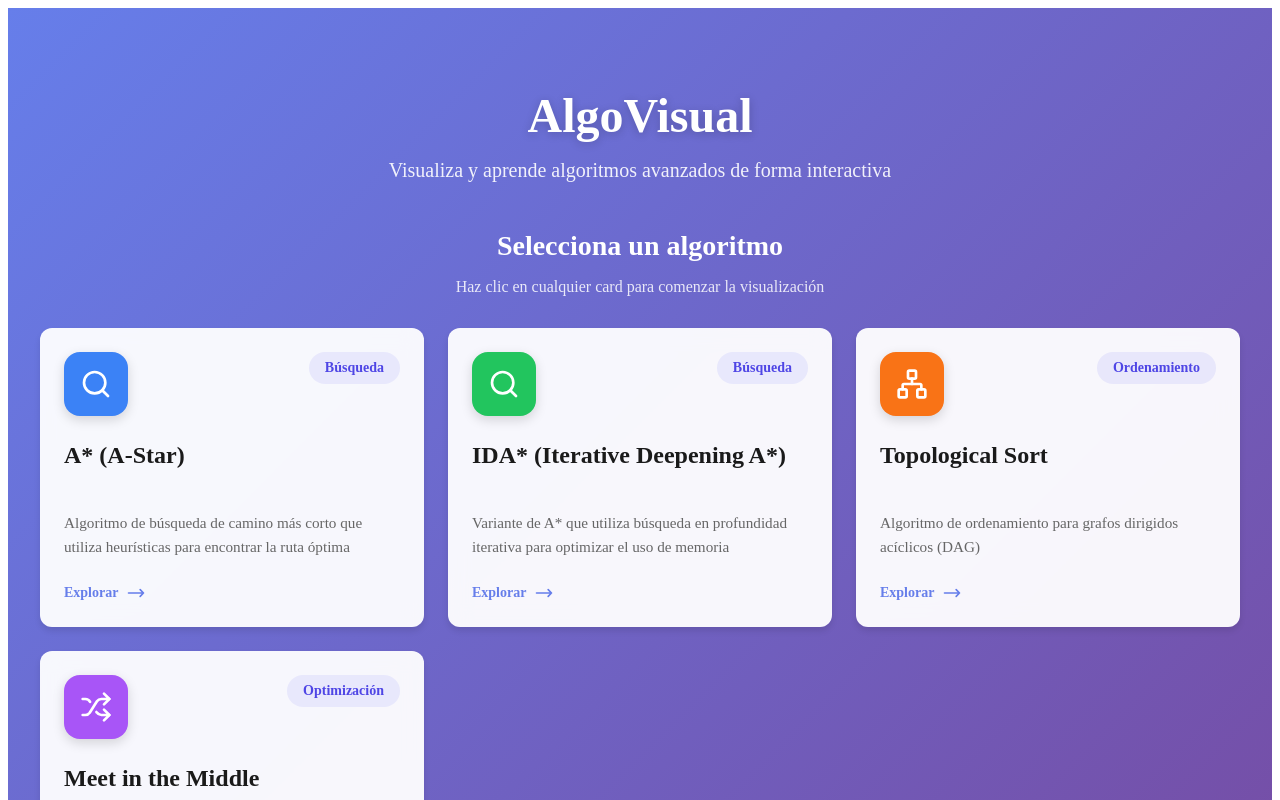
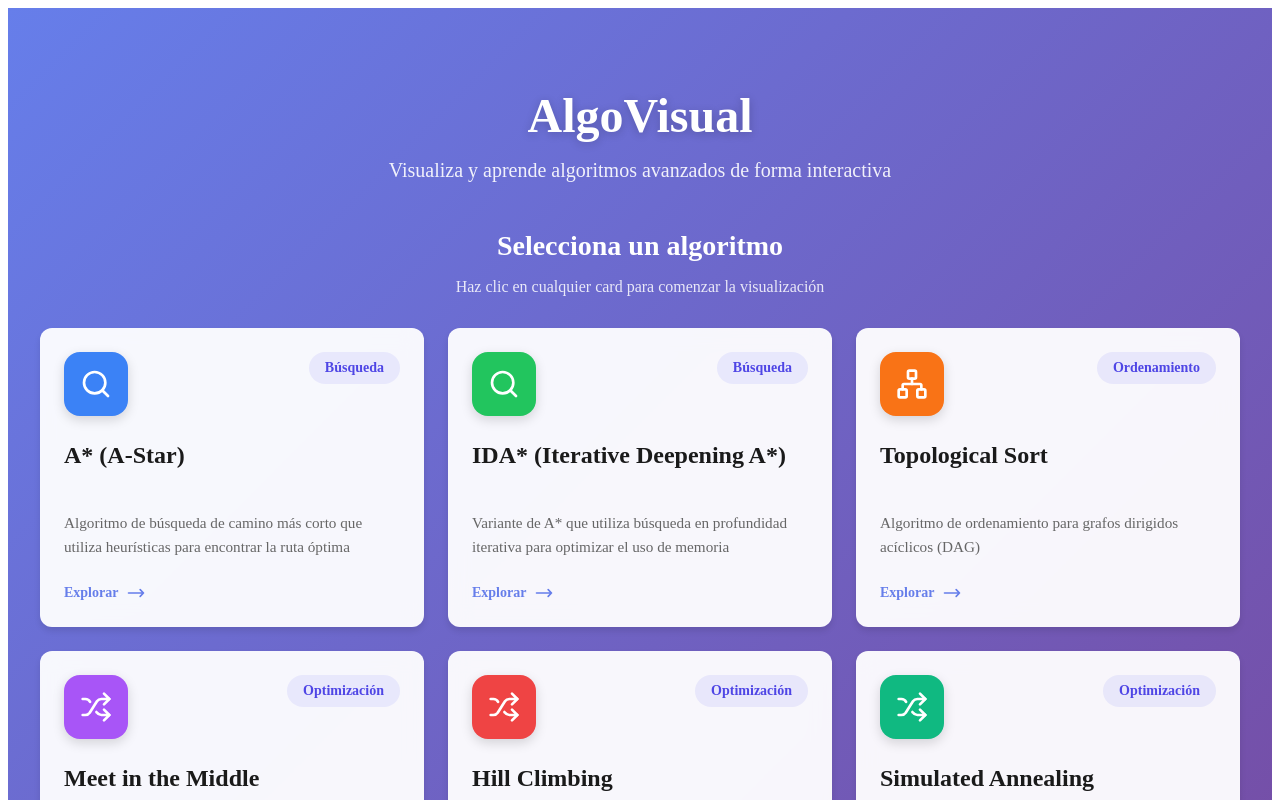
Before and after one commit to JesusWor/AlgorithmVisualizer, a React (Vite) app: page / in a window 1280 px wide. Shown: the top 800 px of the page. Built offline with nearby package versions, Linux system fonts and the light colour scheme.

Commit message:
Rutas
Crear las rutas y archvios iniciales para Hill Climbing y Simulated Annealing

```diff
--- a/src/Router.jsx
+++ b/src/Router.jsx
@@ -4,6 +4,8 @@ import AStar from "./components/algorithms/astar";
 import IDAStar from "./components/algorithms/idastar";
 import MeetInMiddle from "./components/algorithms/mitm";
 // import TopologicalSort from "./components/algorithms/topologicalsort
+import HillClimbing from "./components/algorithms/hill_climbing";
+import SimulatedAnnealing from "./components/algorithms/simulated_annealing";
 
 export default function Router() {
   return (
@@ -13,6 +15,8 @@ export default function Router() {
       <Route path="/algorithms/idastar" element={<IDAStar />} />
       <Route path="/algorithms/mitm" element={<MeetInMiddle />} />
       {/* <Route path="/algorithms/topologicalsort" element={<TopologicalSort />} /> */}
+      <Route path="/algorithms/hill_climbing" element={<HillClimbing />} />
+      <Route path="/algorithms/simulated_annealing" element={<SimulatedAnnealing />} />
     </Routes>
   );
 }
--- /dev/null
+++ b/src/components/algorithms/hill_climbing.jsx
@@ -0,0 +1,11 @@
+import { useState, useEffect } from "react";
+
+export default function HillClimbing() {
+  const [currentValue, setCurrentValue] = useState(0);
+  const [bestValue, setBestValue] = useState(0);
+  const [steps, setSteps] = useState([]);
+  const [isRunning, setIsRunning] = useState(false);
+  const [intervalId, setIntervalId] = useState(null);
+  const [errorMessage, setErrorMessage] = useState("");
+
+}
--- /dev/null
+++ b/src/components/algorithms/simulated_annealing.jsx
@@ -0,0 +1,5 @@
+import { useState, useEffect } from "react";
+
+export default function SimulatedAnnealing() {
+
+}
--- a/src/data/DataFrontApp.js
+++ b/src/data/DataFrontApp.js
@@ -37,4 +37,23 @@ export const algorithms = [
     color: "#A855F7", // purple-500
     href: "/algorithms/mitm",
   },
+  {
+    id: "hill_climbing",
+    title: "Hill Climbing",
+    description: "Algoritmo de optimización que busca soluciones mejores mediante movimientos locales",
+    category: "Optimización",
+    icon: Shuffle,
+    color: "#EF4444", // red-500
+    href: "/algorithms/hill_climbing",
+  },
+  {
+    id: "simulated_annealing",
+    title: "Simulated Annealing",
+    description: "Algoritmo de optimización inspirado en el proceso de recocido metálico",
+    category: "Optimización",
+    icon: Shuffle,
+    color: "#10B981", // emerald-500
+    href: "/algorithms/simulated_annealing",
+  }
+
 ]
```
